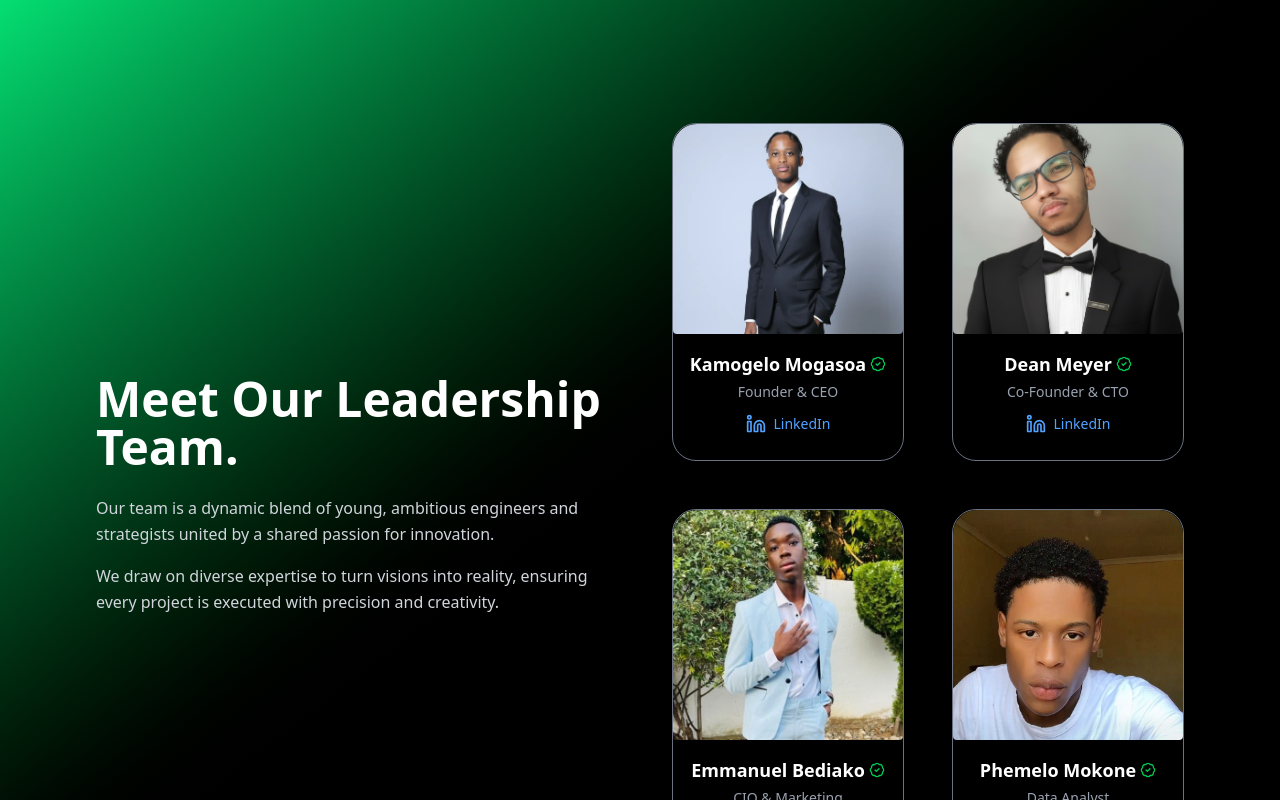
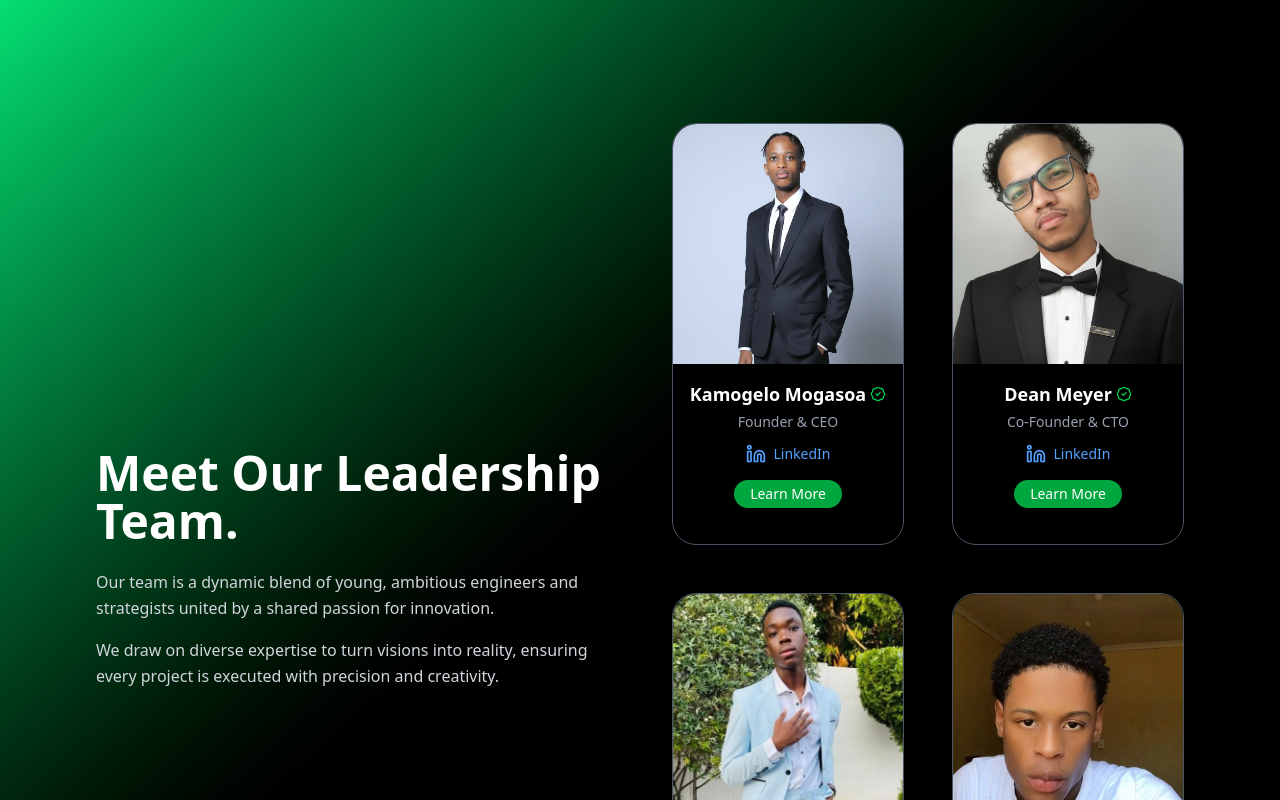
Before and after one commit to Ambitrove-Innovation/Ambitrove-website, a React (Vite) app: page /about in a window 1280 px wide. Shown: the part 1740-2540 px from the top of the page. Built offline with nearby package versions, Linux system fonts and the light colour scheme.

Commit message:
Implemented TeamMemberModal compoment

```diff
--- a/src/features/about/aboutpage.tsx
+++ b/src/features/about/aboutpage.tsx
@@ -7,7 +7,7 @@ const AboutPage = () => {
   return (
     <>
       {/* 🧠 Page Metadata */}
-      <title>About Us</title>
+      <title>About Ambitrove</title>
       <meta
         name="description"
         content="Learn more about Ambitrove Innovation — a South African-born tech company driving the continent’s digital future through innovation and scalable software solutions."
@@ -22,7 +22,10 @@ const AboutPage = () => {
         property="og:description"
         content="Meet the team pioneering South Africa’s tech future with innovative digital products."
       />
-      <meta property="og:image" content="https://ambitrove.com/preview-thumbnail.png" />
+      <meta
+        property="og:image"
+        content="https://ambitrove.com/preview-thumbnail.png"
+      />
       <link rel="canonical" href="https://ambitrove.com/about" />
 
       {/* Actual page sections */}
--- a/src/features/about/components/LeadershipTeam.tsx
+++ b/src/features/about/components/LeadershipTeam.tsx
@@ -1,6 +1,8 @@
+import { useState } from "react";
 import { useGSAP } from "@gsap/react";
 import gsap from "gsap";
-import { Linkedin, VerifiedIcon } from "lucide-react"; // using lucide-react icons
+import { Linkedin, VerifiedIcon } from "lucide-react";
+import TeamMemberModal from "./TeamMemberModal";
 
 interface LeadershipCard {
   image: string;
@@ -8,108 +10,128 @@ interface LeadershipCard {
   name: string;
   position: string;
   linkedInUrl: string;
+  bio: string;
 }
 
 const LeadershipTeam = () => {
+  const [selectedMember, setSelectedMember] = useState<LeadershipCard | null>(
+    null
+  );
+
   useGSAP(() => {
     gsap.fromTo(
       ".slide-right",
-  {
-    opacity: 0,
-    x: 100,
-  },
-  {
-    opacity: 1,
-    x: 0,
-    duration: 0.8,
-    ease: "power3.out",
-    stagger: 0.2,
-  }
+      { opacity: 0, x: 100 },
+      { opacity: 1, x: 0, duration: 0.8, ease: "power3.out", stagger: 0.2 }
     );
-
   }, []);
 
   const teamMembers: LeadershipCard[] = [
     {
       image: "/images/Team/Kamogelo-mogasoa.webp",
-      alt: "Kamogelo Mogasoa Founder of Ambitrove",
+      alt: "Portrait of Kamogelo Mogasoa, Founder & CEO",
       name: "Kamogelo Mogasoa",
       position: "Founder & CEO",
-      linkedInUrl: "https://www.linkedin.com/in/kamogelo-mogasoa-5021a52b1/"
+      linkedInUrl: "https://www.linkedin.com/in/kamogelo-mogasoa-5021a52b1/",
+      bio: `Kamogelo Mogasoa is a 22-year-old visionary and entrepreneur. He passed Matric with a Bachelor’s pass, pursued I.T at RichField Graduate Institute of Technology, and obtained a Higher Certificate with four distinctions graduated 29th May 2025. Although he paused studies due to financial reasons, his passion led him to software engineering. After joining the FNB App Academy in 2025, Kamogelo founded Ambitrove Innovation (Pty) Ltd a company focused on building innovative digital solutions and empowering young tech talent.`,
     },
     {
       image: "/images/Team/Dean.png",
-      alt: "Dean Meyer Co-founder",
+      alt: "Portrait of Dean Meyer, Co-founder",
       name: "Dean Meyer",
       position: "Co-Founder & CTO",
-      linkedInUrl: "https://www.linkedin.com/in/dean-meyer-385342247/"
+      linkedInUrl: "https://www.linkedin.com/in/dean-meyer-385342247/",
+      bio: `Dean Meyer is a technical leader with strong expertise in full-stack development, DevOps, and scalable architecture design. As CTO, he leads Ambitrove’s engineering vision and ensures the company delivers robust and efficient systems.`,
     },
     {
       image: "/images/Team/Emmanuel-Ambitrove.jpeg.jpg",
-      alt: "Emmanuel Bediako CIO and Marketing lead",
+      alt: "Portrait of Emmanuel Bediako, CIO & Marketing Lead",
       name: "Emmanuel Bediako",
       position: "CIO & Marketing",
-      linkedInUrl: "https://www.linkedin.com/in/emmanuel-bediako-1766b4305/"
+      linkedInUrl: "https://www.linkedin.com/in/emmanuel-bediako-1766b4305/",
+      bio: `Emmanuel Bediako oversees Ambitrove’s information and marketing strategies, connecting brand vision with digital execution. His innovative approach bridges business growth and data-driven storytelling.`,
     },
     {
       image: "/images/Team/Phemelo.jpg",
-      alt: "Phemelo Mokone Data analyst",
+      alt: "Portrait of Phemelo Mokone, Data Analyst",
       name: "Phemelo Mokone",
       position: "Data Analyst",
-      linkedInUrl: "N/A"
-    }
+      linkedInUrl: "N/A",
+      bio: `Phemelo Mokone specializes in data analysis and business intelligence, transforming complex datasets into actionable insights for Ambitrove’s strategic and client-focused decisions.`,
+    },
   ];
-
 
   return (
     <section className="py-16 px-6 md:px-12 gradient-Green-bg" id="ourJourney">
       <div className="text-white min-h-screen py-16 px-6 md:px-12">
         <div className="max-w-7xl mx-auto grid md:grid-cols-2 gap-12 md:gap-16 items-center pop-up">
-
-          {/* Left Column - Text Content */}
+          {/* Left Text Column */}
           <div className="space-y-6 text-left fade-in">
-            <h1 className="text-4xl md:text-4xl lg:text-5xl font-bold">Meet Our Leadership Team.</h1>
+            <h1 className="text-4xl md:text-4xl lg:text-5xl font-bold">
+              Meet Our Leadership Team.
+            </h1>
             <div className="space-y-4 text-gray-300 leading-relaxed">
               <p>
-                Our team is a dynamic blend of young, ambitious engineers and strategists
-                united by a shared passion for innovation.
+                Our team is a dynamic blend of young, ambitious engineers and
+                strategists united by a shared passion for innovation.
               </p>
               <p>
-                We draw on diverse expertise to turn visions into reality, ensuring every
-                project is executed with precision and creativity.
+                We draw on diverse expertise to turn visions into reality,
+                ensuring every project is executed with precision and
+                creativity.
               </p>
             </div>
           </div>
 
-          {/* Right Column - Team Grid */}
-          <div className="grid grid-cols-1 sm:grid-cols-2 gap-6 md:gap-12 slide-right" id="leadership_team">
+          {/* Right Column - Team Cards */}
+          <div className="grid grid-cols-1 sm:grid-cols-2 gap-6 md:gap-12 slide-right">
             {teamMembers.map((member, index) => (
               <div
                 key={index}
-                className="bg-black hover:saturate-150 active:saturate-150 rounded-3xl transition-all hover:scale-110 active:scale-105 delay-300 pb-5 border border-gray-500 flex flex-col items-center text-center duration-300 pop-up"
+                className="bg-black hover:saturate-150 rounded-3xl transition-all hover:scale-105 border border-gray-600 flex flex-col items-center text-center pb-5 duration-300">
+                <img
+                  className="w-full h-60 rounded-t-3xl object-cover"
+                  src={member.image}
+                  alt={member.alt}
+                  loading="lazy"
+                />
+                <div className="p-4">
+                  <h3 className="text-lg font-semibold mb-1 flex items-center justify-center">
+                    {member.name}{" "}
+                    <span className="ml-1 text-green-500">
+                      <VerifiedIcon size={16} />
+                    </span>
+                  </h3>
+                  <p className="text-sm text-gray-400">{member.position}</p>
 
-              >
-                <div className="w-fit h-full rounded overflow-hidden mb-4">
-                  <img className="w-full h-full rounded-t-3xl object-cover fade-in hover:animate-pulse" src={member.image} alt={member.alt} loading="lazy"/>
-                </div>
-                <div className="slide-right">
-                <h3 className="text-lg font-semibold mb-1 flex items-center justify-center">{member.name} <span className="ml-1 text-green-500"><VerifiedIcon size={16} /></span></h3>
-                <p className="text-sm text-gray-400">{member.position}</p>
+                  <div className="flex flex-col items-center mt-3 gap-2">
                     <a
                       href={member.linkedInUrl}
                       target="_blank"
                       rel="noopener noreferrer"
-                  className="mt-3 inline-flex items-center gap-2 text-blue-400 hover:text-blue-300 transition-colors"
-                >
+                      className="inline-flex items-center gap-2 text-blue-400 hover:text-blue-300 transition-colors">
                       <Linkedin className="w-5 h-5" />
-                  <span className="text-sm font-medium fade-in">LinkedIn</span>
+                      <span className="text-sm font-medium">LinkedIn</span>
                     </a>
+                    <button
+                      onClick={() => setSelectedMember(member)}
+                      className="mt-2 bg-green-600 text-white px-4 py-1 rounded-full text-sm hover:bg-green-700 transition-all">
+                      Learn More
+                    </button>
+                  </div>
                 </div>
               </div>
             ))}
           </div>
         </div>
       </div>
+
+      {/* Modal */}
+      <TeamMemberModal
+        isOpen={!!selectedMember}
+        onClose={() => setSelectedMember(null)}
+        member={selectedMember}
+      />
     </section>
   );
 };
--- /dev/null
+++ b/src/features/about/components/TeamMemberModal.tsx
@@ -0,0 +1,41 @@
+import { X } from "lucide-react";
+
+interface TeamMemberModalProps {
+  isOpen: boolean;
+  onClose: () => void;
+  member: {
+    name: string;
+    position: string;
+    image: string;
+    bio: string;
+  } | null;
+}
+
+const TeamMemberModal = ({ isOpen, onClose, member }: TeamMemberModalProps) => {
+  if (!isOpen || !member) return null;
+
+  return (
+    <div className="fixed inset-0 z-50 gradient-Green-bg bg-opacity-80 flex items-center justify-center p-4 backdrop-blur-sm">
+      <div className="bg-black rounded-2xl outline-1 hover:outline-white max-w-lg w-full p-6 relative text-white shadow-2xl animate-fadeIn">
+        <button
+          onClick={onClose}
+          className="absolute top-3 right-3 text-green-500 hover:text-red-500 transition">
+          <X size={22} />
+        </button>
+
+        <div className="flex flex-col items-center text-center">
+          <img
+            src={member.image}
+            alt={member.name}
+            className="w-28 h-28 rounded-full object-cover border-4 border-green-500 mb-4"
+          />
+          <h2 className="text-2xl font-bold">{member.name}</h2>
+          <p className="text-green-600 mb-4">{member.position}</p>
+          <p className="text-gray-700 leading-relaxed">{member.bio}</p>
+        </div>
+      </div>
+    </div>
+  );
+};
+
+export default TeamMemberModal;
```
Lines whose indentation alone changed are shown as unchanged.
